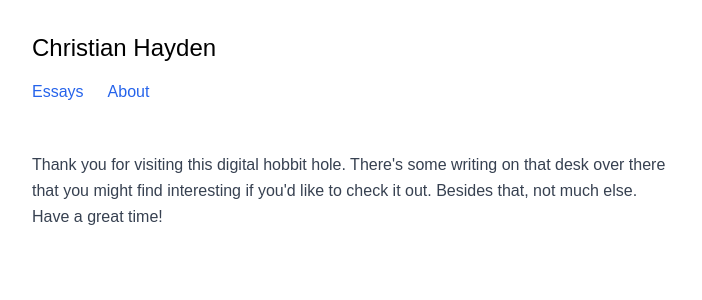
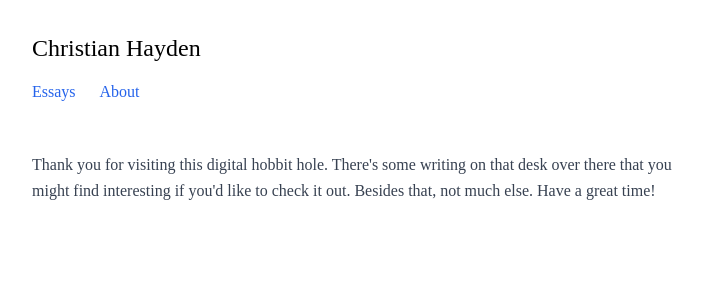
Before and after one commit to chayden2021/christianhayden.com, a Next.js app: page / in a window 1280 px wide. Shown: the top 300 px of the page, without its empty margins (288-990 px from the left). Built offline with nearby package versions, Linux system fonts and the light colour scheme.

Commit message:
Update globals.css

```diff
--- a/app/globals.css
+++ b/app/globals.css
@@ -3,7 +3,7 @@
 @tailwind utilities;
 
 body {
-  font-family: Arial, Helvetica, sans-serif;
+  font-family: "Times New Roman", Times, serif;
 }
 
 @layer utilities {
```
